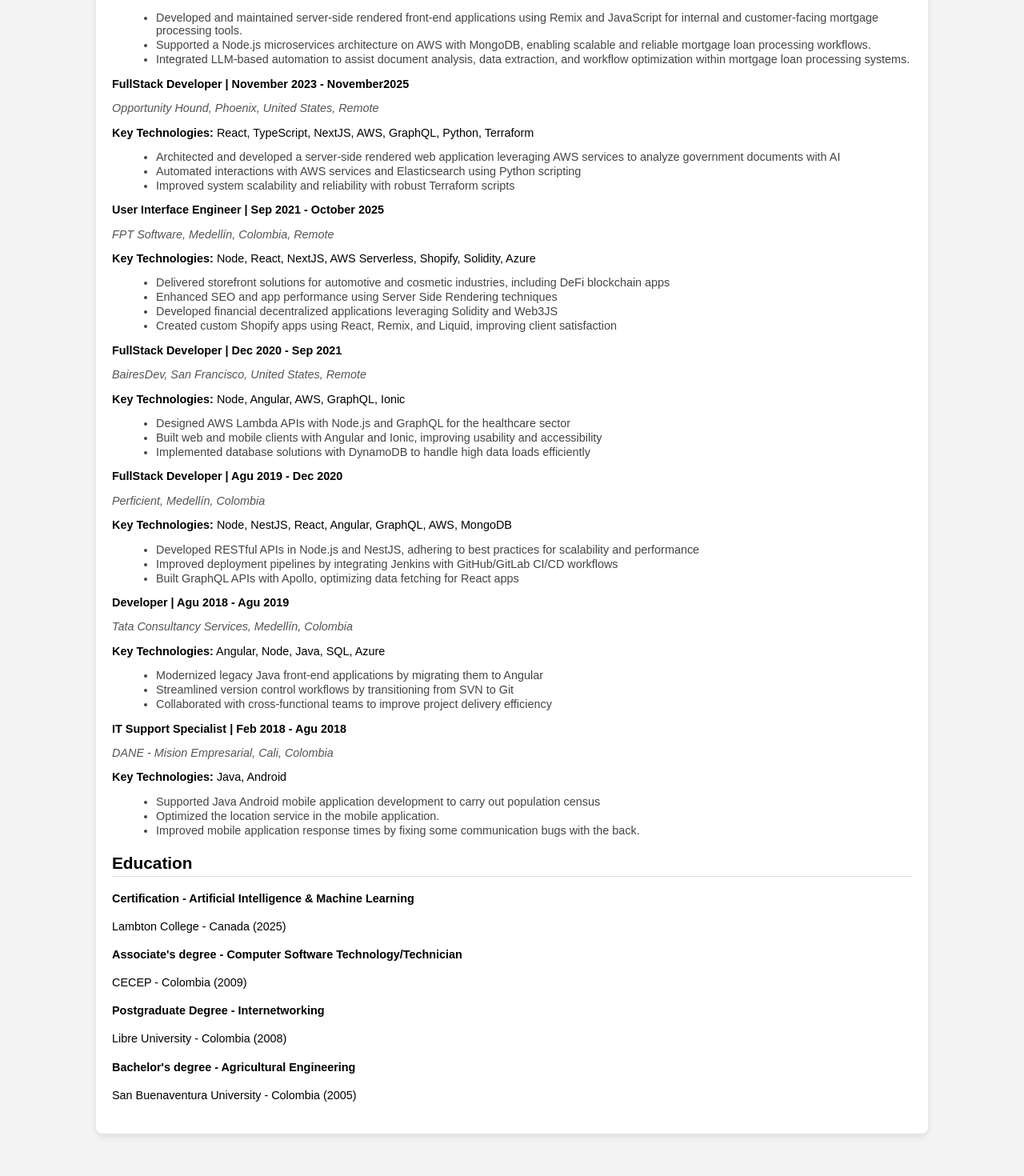
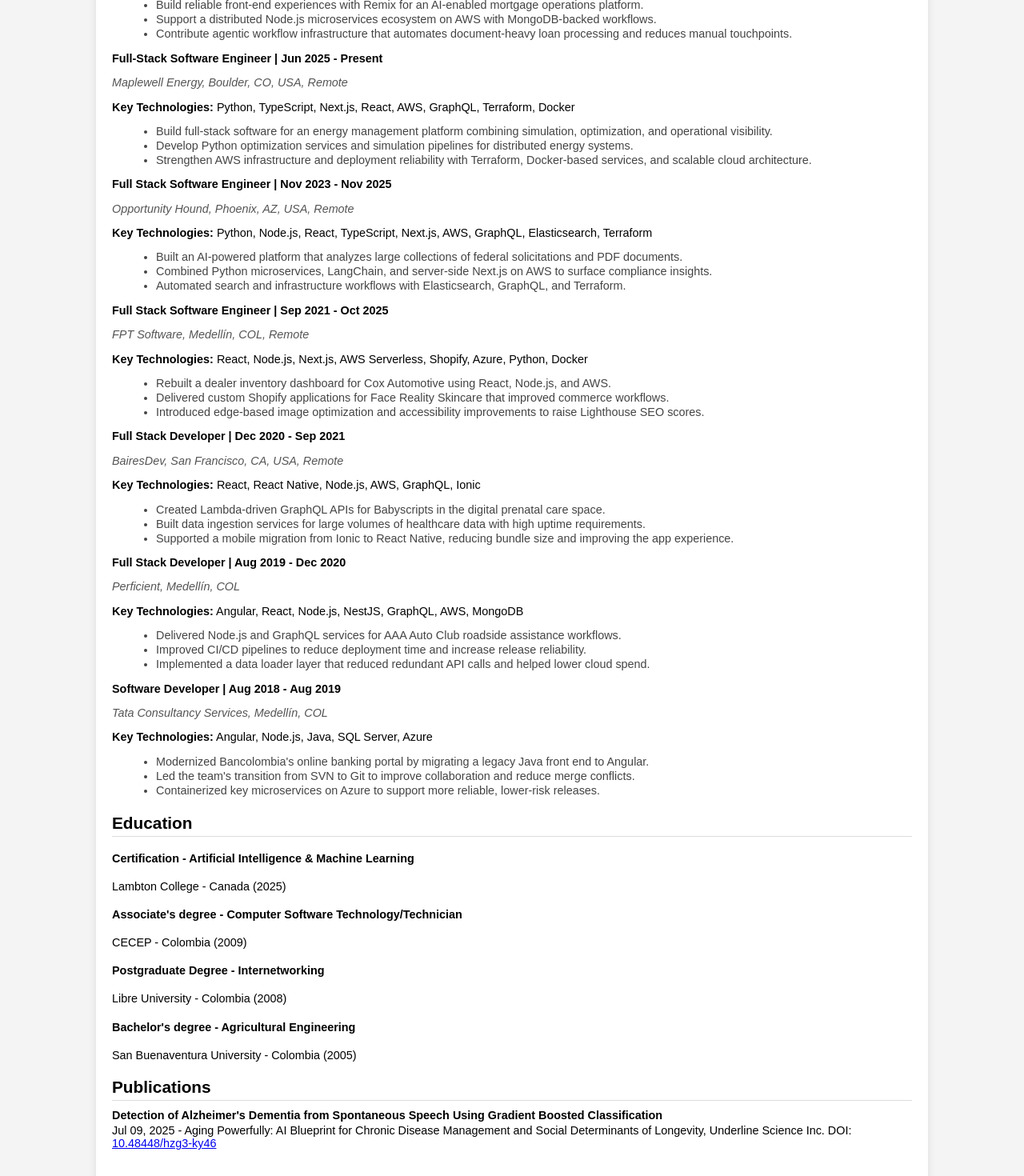
Before and after one commit to afscomercial/resume, a React (Vite) app: page / in a window 1280 px wide. Shown: the part 860-2330 px from the top of the page at 80% size. Before the commit the page ends 2297 px from the top, so only its background shows below. Built offline with nearby package versions, Linux system fonts and the light colour scheme.

Commit message:
add publications

```diff
--- a/src/App.jsx
+++ b/src/App.jsx
@@ -40,6 +40,12 @@
 
       .section {
         margin-bottom: 10px;
+      }
+
+      .publications-section {
+        break-before: page;
+        page-break-before: always;
+        padding-top: 10px;
       }
 
       .section p {
@@ -101,6 +107,16 @@
         margin-bottom: 2px;
       }
 
+      .publication {
+        font-size: 9px;
+        margin-bottom: 2px;
+      }
+
+      .publication h4,
+      .publication p {
+        margin: 0;
+      }
+
       .languages{
           margin-top: 8px;
           font-size: 9px;
@@ -144,6 +160,7 @@
       filename: "resume.pdf",
       image: { type: "jpeg", quality: 0.98 },
       html2canvas: { scale: 2 },
+      pagebreak: { mode: ["css", "legacy"], before: ".publications-section" },
       jsPDF: { unit: "mm", format: "a4", orientation: "portrait" },
     };
 
--- a/src/components/Resume.jsx
+++ b/src/components/Resume.jsx
@@ -24,6 +24,30 @@
           </div>
         ))}
       </Section>
+      {data.publications?.length > 0 && (
+        <Section title="Publications" className="publications-section">
+          {data.publications.map((publication, index) => (
+            <div key={index} className="publication">
+              <h4>{publication.title}</h4>
+              <p>
+                {publication.date} - {publication.publication}
+                {publication.doi && " DOI: "}
+                {publication.doi && publication.link ? (
+                  <a
+                    href={publication.link}
+                    target="_blank"
+                    rel="noopener noreferrer"
+                  >
+                    {publication.doi}
+                  </a>
+                ) : (
+                  publication.doi
+                )}
+              </p>
+            </div>
+          ))}
+        </Section>
+      )}
       {/* <Section title="Languages">
         <ul className="languages">
           {data.languages.map((language, index) => (
--- a/src/components/Section.jsx
+++ b/src/components/Section.jsx
@@ -1,8 +1,8 @@
 /* eslint-disable react/prop-types */
 
-const Section = ({ title, children }) => {
+const Section = ({ title, children, className = "" }) => {
     return (
-      <div className="section">
+      <div className={`section ${className}`.trim()}>
         <h3>{title}</h3>
         {children}
       </div>
--- a/src/data/resumeData.js
+++ b/src/data/resumeData.js
@@ -1,12 +1,13 @@
 export const resumeData = {
   firstName: "Andres",
   lastName: "Salguero",
-  jobTitle: "Full-Stack Developer | Javascript | Node.js | Python | Machine Learning",
+  jobTitle:
+    "AI-Augmented Engineer | Machine Learning | Cloud Architect | Python | Node | JavaScript",
   city: "",
   postalCode: "",
   country: "",
   phone: "",
-  email: "andres.felipe.salguero@gmail.com",
+  email: "andresfelipesalguero@gmail.com",
   education: [
     {
       school: "Lambton College - Canada",
@@ -44,119 +45,130 @@
     },
   ],
   skills: [
-    { name: "React/NextJS/Remix", percent: "90%" },
+    { name: "React/Next.js/Remix", percent: "90%" },
     { name: "JavaScript/TypeScript", percent: "90%" },
-    { name: "NodeJS/NestJS", percent: "90%" },
-    { name: "Shopify", percent: "90%" },
+    { name: "Node.js/NestJS", percent: "90%" },
+    { name: "Python", percent: "90%" },
     { name: "AWS", percent: "90%" },
+    { name: "GraphQL", percent: "80%" },
+    { name: "Terraform", percent: "80%" },
+    { name: "Docker", percent: "80%" },
+    { name: "GraphQL/Elasticsearch", percent: "80%" },
+    { name: "MongoDB/DynamoDB", percent: "80%" },
+    { name: "Shopify", percent: "80%" },
     { name: "Azure", percent: "80%" },
     { name: "Angular", percent: "70%" },
-    { name: "GraphQl", percent: "80%" },
-    { name: "Terraform", percent: "80%" },
-    { name: "Git", percent: "90%" },
-    { name: "Python", percent: "90%" },
-    { name: "MongoDB/DynamoDB/CosmoDB", percent: "80%" },
-    { name: "SQL", percent: "80%" },
-    { name: "Docker", percent: "80%" },
+    { name: "SQL Server", percent: "80%" },
   ],
   languages: ["English - C1", "Spanish - native"],
-  professionalSummary: `Passionate and results-driven Full-Stack Developer dedicated to delivering scalable, reliable, and secure web solutions. Proficient in modern JavaScript frameworks, cloud platforms, and backend technologies, with a proven track record of leading projects from concept to deployment. Passionate about embracing emerging technologies to create innovative and user-centric applications. Strong mentor and team player with a focus on maintaining clean, maintainable, and efficient codebases. AI enthusiast with hands-on experience integrating machine learning solutions.`,
+  professionalSummary: `Full-Stack software engineer focused on building intelligent, cloud-native products that combine machine learning, LLM-powered automation, agentic workflows, and production-grade web platforms. Experienced with Python, Node.js, React, Next.js, Remix, AWS, GraphQL, Terraform, Docker, and data-driven systems for document analysis, optimization, forecasting, workflow automation, and operational decision support.`,
   employmentHistory: [
     {
-      jobTitle: "Full Stack Engineer",
-      startDate: "October 2025",
+      jobTitle: "Full Stack Software Engineer",
+      startDate: "Oct 2025",
       endDate: "Present",
       employer: "House Numbers",
-      city: "Reno, United States, Remote",
+      city: "Reno, NV, USA, Remote",
       technologies:
         "JavaScript, Remix, Node.js, MongoDB, AWS, Microservices, LLMs",
       achievements: [
-        "Developed and maintained server-side rendered front-end applications using Remix and JavaScript for internal and customer-facing mortgage processing tools.",
-        "Supported a Node.js microservices architecture on AWS with MongoDB, enabling scalable and reliable mortgage loan processing workflows.",
-        "Integrated LLM-based automation to assist document analysis, data extraction, and workflow optimization within mortgage loan processing systems.",
+        "Build reliable front-end experiences with Remix for an AI-enabled mortgage operations platform.",
+        "Support a distributed Node.js microservices ecosystem on AWS with MongoDB-backed workflows.",
+        "Contribute agentic workflow infrastructure that automates document-heavy loan processing and reduces manual touchpoints.",
       ],
     },
     {
-      jobTitle: "FullStack Developer",
-      startDate: "November 2023",
-      endDate: "November2025",
-      employer: "Opportunity Hound",
-      city: "Phoenix, United States, Remote",
+      jobTitle: "Full-Stack Software Engineer",
+      startDate: "Jun 2025",
+      endDate: "Present",
+      employer: "Maplewell Energy",
+      city: "Boulder, CO, USA, Remote",
       technologies:
-        "React, TypeScript, NextJS, AWS, GraphQL, Python, Terraform",
+        "Python, TypeScript, Next.js, React, AWS, GraphQL, Terraform, Docker",
       achievements: [
-        "Architected and developed a server-side rendered web application leveraging AWS services to analyze government documents with AI",
-        "Automated interactions with AWS services and Elasticsearch using Python scripting",
-        "Improved system scalability and reliability with robust Terraform scripts",
+        "Build full-stack software for an energy management platform combining simulation, optimization, and operational visibility.",
+        "Develop Python optimization services and simulation pipelines for distributed energy systems.",
+        "Strengthen AWS infrastructure and deployment reliability with Terraform, Docker-based services, and scalable cloud architecture.",
       ],
     },
     {
-      jobTitle: "User Interface Engineer",
-      startDate: "Sep 2021",
-      endDate: "October 2025",
-      employer: "FPT Software",
-      city: "Medellín, Colombia, Remote",
+      jobTitle: "Full Stack Software Engineer",
+      startDate: "Nov 2023",
+      endDate: "Nov 2025",
+      employer: "Opportunity Hound",
+      city: "Phoenix, AZ, USA, Remote",
       technologies:
-        "Node, React, NextJS, AWS Serverless, Shopify, Solidity, Azure",
+        "Python, Node.js, React, TypeScript, Next.js, AWS, GraphQL, Elasticsearch, Terraform",
       achievements: [
-        "Delivered storefront solutions for automotive and cosmetic industries, including DeFi blockchain apps",
-        "Enhanced SEO and app performance using Server Side Rendering techniques",
-        "Developed financial decentralized applications leveraging Solidity and Web3JS",
-        "Created custom Shopify apps using React, Remix, and Liquid, improving client satisfaction",
+        "Built an AI-powered platform that analyzes large collections of federal solicitations and PDF documents.",
+        "Combined Python microservices, LangChain, and server-side Next.js on AWS to surface compliance insights.",
+        "Automated search and infrastructure workflows with Elasticsearch, GraphQL, and Terraform.",
       ],
     },
     {
-      jobTitle: "FullStack Developer",
+      jobTitle: "Full Stack Software Engineer",
+      startDate: "Sep 2021",
+      endDate: "Oct 2025",
+      employer: "FPT Software",
+      city: "Medellín, COL, Remote",
+      technologies:
+        "React, Node.js, Next.js, AWS Serverless, Shopify, Azure, Python, Docker",
+      achievements: [
+        "Rebuilt a dealer inventory dashboard for Cox Automotive using React, Node.js, and AWS.",
+        "Delivered custom Shopify applications for Face Reality Skincare that improved commerce workflows.",
+        "Introduced edge-based image optimization and accessibility improvements to raise Lighthouse SEO scores.",
+      ],
+    },
+    {
+      jobTitle: "Full Stack Developer",
       startDate: "Dec 2020",
       endDate: "Sep 2021",
       employer: "BairesDev",
-      city: "San Francisco, United States, Remote",
-      technologies: "Node, Angular, AWS, GraphQL, Ionic",
+      city: "San Francisco, CA, USA, Remote",
+      technologies: "React, React Native, Node.js, AWS, GraphQL, Ionic",
       achievements: [
-        "Designed AWS Lambda APIs with Node.js and GraphQL for the healthcare sector",
-        "Built web and mobile clients with Angular and Ionic, improving usability and accessibility",
-        "Implemented database solutions with DynamoDB to handle high data loads efficiently",
+        "Created Lambda-driven GraphQL APIs for Babyscripts in the digital prenatal care space.",
+        "Built data ingestion services for large volumes of healthcare data with high uptime requirements.",
+        "Supported a mobile migration from Ionic to React Native, reducing bundle size and improving the app experience.",
       ],
     },
     {
-      jobTitle: "FullStack Developer",
-      startDate: "Agu 2019",
+      jobTitle: "Full Stack Developer",
+      startDate: "Aug 2019",
       endDate: "Dec 2020",
       employer: "Perficient",
-      city: "Medellín, Colombia",
+      city: "Medellín, COL",
       technologies:
-        "Node, NestJS, React, Angular, GraphQL, AWS, MongoDB",
+        "Angular, React, Node.js, NestJS, GraphQL, AWS, MongoDB",
       achievements: [
-        "Developed RESTful APIs in Node.js and NestJS, adhering to best practices for scalability and performance",
-        "Improved deployment pipelines by integrating Jenkins with GitHub/GitLab CI/CD workflows",
-        "Built GraphQL APIs with Apollo, optimizing data fetching for React apps"
+        "Delivered Node.js and GraphQL services for AAA Auto Club roadside assistance workflows.",
+        "Improved CI/CD pipelines to reduce deployment time and increase release reliability.",
+        "Implemented a data loader layer that reduced redundant API calls and helped lower cloud spend.",
       ],
     },
     {
-      jobTitle: "Developer",
-      startDate: "Agu 2018",
-      endDate: "Agu 2019",
+      jobTitle: "Software Developer",
+      startDate: "Aug 2018",
+      endDate: "Aug 2019",
       employer: "Tata Consultancy Services",
-      city: "Medellín, Colombia",
-      technologies: "Angular, Node, Java, SQL, Azure",
+      city: "Medellín, COL",
+      technologies: "Angular, Node.js, Java, SQL Server, Azure",
       achievements: [
-        "Modernized legacy Java front-end applications by migrating them to Angular",
-        "Streamlined version control workflows by transitioning from SVN to Git",
-        "Collaborated with cross-functional teams to improve project delivery efficiency",
-      ],
-    },
-    {
-      jobTitle: "IT Support Specialist",
-      startDate: "Feb 2018",
-      endDate: "Agu 2018",
-      employer: "DANE - Mision Empresarial",
-      technologies: "Java, Android",
-      city: "Cali, Colombia",
-      achievements: [
-        "Supported  Java Android mobile application development to carry out population census",
-        "Optimized the location service in the mobile application.",
-        "Improved mobile application response times by fixing some communication bugs with the back.",
+        "Modernized Bancolombia's online banking portal by migrating a legacy Java front end to Angular.",
+        "Led the team's transition from SVN to Git to improve collaboration and reduce merge conflicts.",
+        "Containerized key microservices on Azure to support more reliable, lower-risk releases.",
       ],
     },
   ],
+  publications: [
+    {
+      date: "Jul 09, 2025",
+      title:
+        "Detection of Alzheimer's Dementia from Spontaneous Speech Using Gradient Boosted Classification",
+      publication:
+        "Aging Powerfully: AI Blueprint for Chronic Disease Management and Social Determinants of Longevity, Underline Science Inc.",
+      doi: "10.48448/hzg3-ky46",
+      link: "https://doi.org/10.48448/hzg3-ky46",
+    },
+  ],
 };
--- a/src/index.scss
+++ b/src/index.scss
@@ -60,6 +60,20 @@
   font-size: 0.9rem;
   margin-bottom: 2px;
 }
+
+.publication {
+  font-size: 0.9rem;
+  margin-bottom: 6px;
+}
+
+.publication h4 {
+  margin: 0 0 3px;
+}
+
+.publication p {
+  margin: 0;
+}
+
 .skills {
   margin-bottom: 20px;
 }
@@ -228,6 +242,12 @@
     margin-bottom: 10px;
   }
 
+  .publications-section {
+    break-before: page;
+    page-break-before: always;
+    padding-top: 10px;
+  }
+
   .section p {
     font-size: 10px;
   }
@@ -287,6 +307,16 @@
     margin-bottom: 2px;
   }
 
+  .publication {
+    font-size: 10px;
+    margin-bottom: 2px;
+  }
+
+  .publication h4,
+  .publication p {
+    margin: 0;
+  }
+
   .languages {
       margin-top: 8px;
       font-size: 9px;
```
